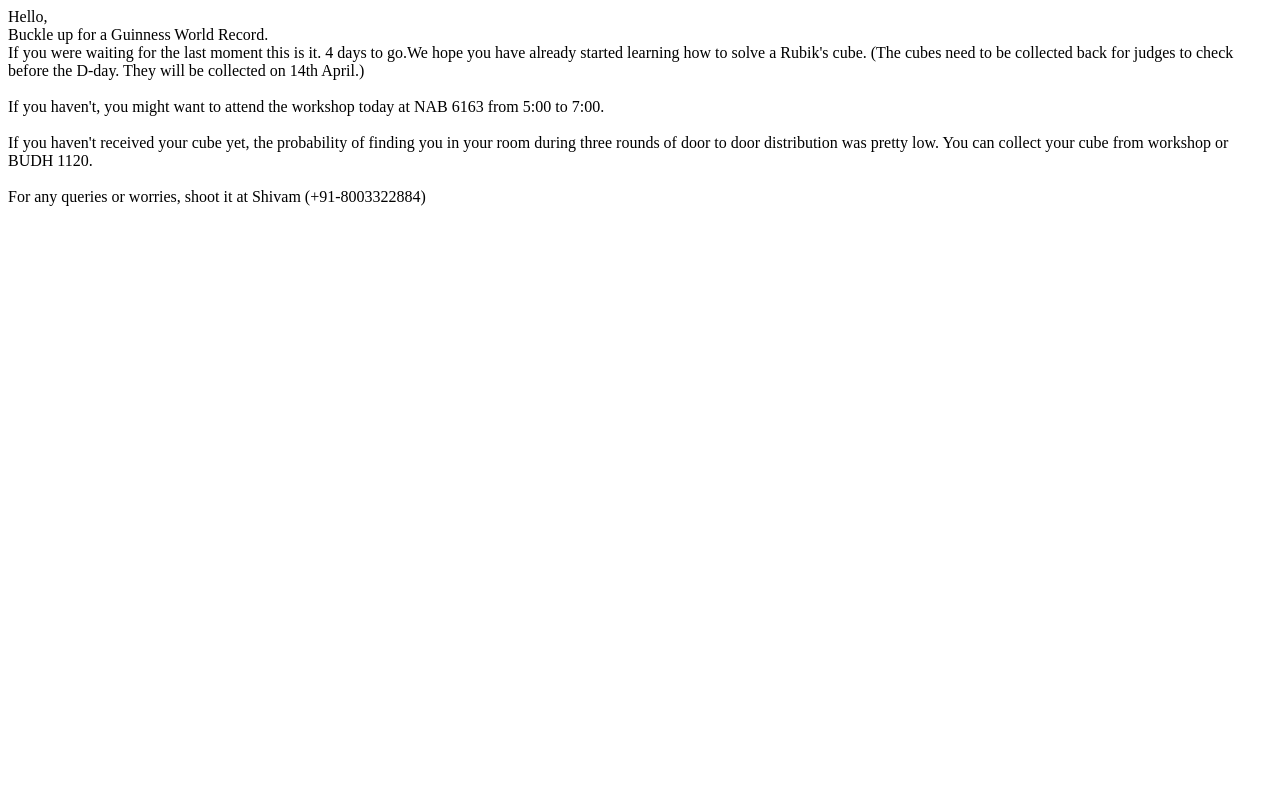
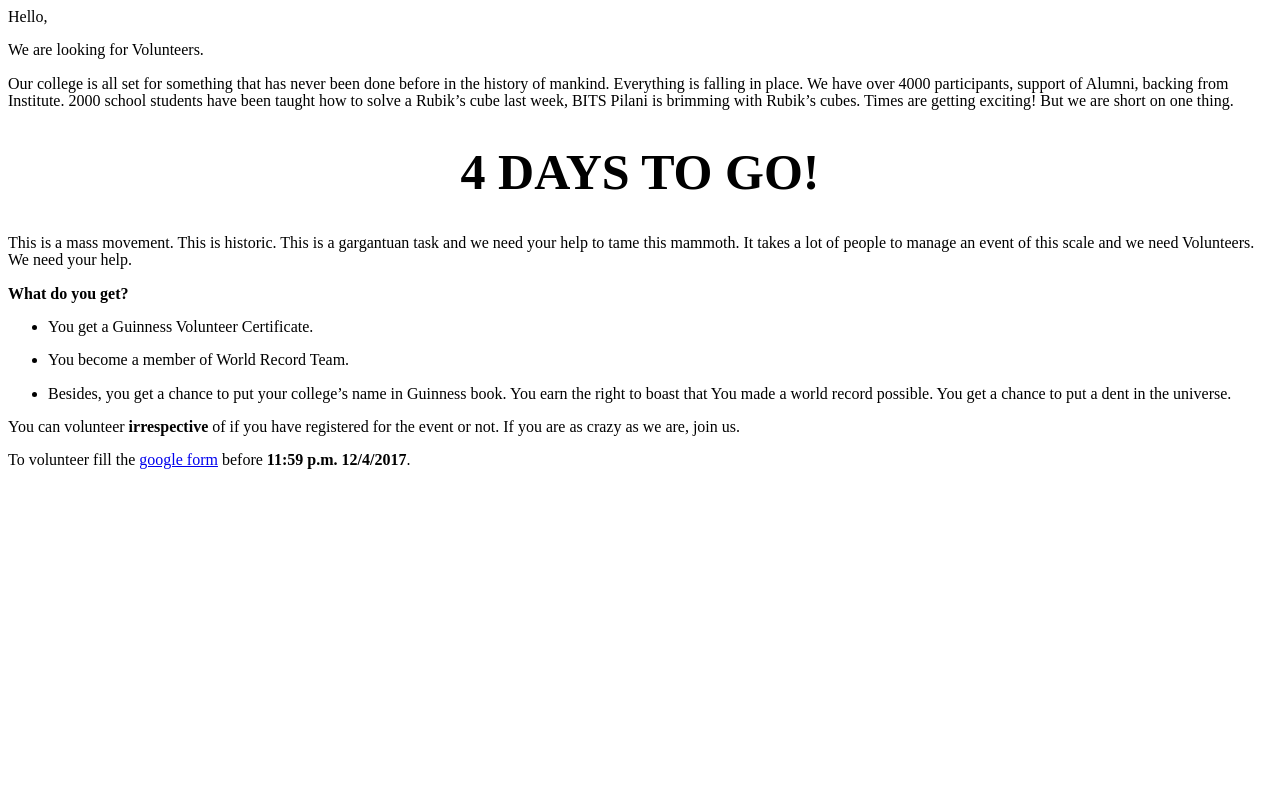
Before and after one commit to aakash2007/Rubiks, a Django app: template Registrations/templates/mail.html in a window 1280 px wide. Run offline with Django 3.2, Linux system fonts and the light colour scheme; the template is opened without the code that fills it, so the values that code supplies are empty.

Commit message:
volunterr

```diff
--- a/Registrations/templates/mail.html
+++ b/Registrations/templates/mail.html
@@ -1,9 +1,65 @@
-Hello,<br>
-Buckle up for a Guinness World Record.<br>
-If you were waiting for the last moment this is it. 4 days to go.We hope you have already started learning how to solve a Rubik's cube. (The cubes need to be collected back for judges to check before the D-day. They will be collected on 14th April.)<br>
-<br>
-If you haven't, you might want to attend the workshop today at NAB 6163 from 5:00 to 7:00.<br>
-<br>
-If you haven't received your cube yet, the probability of finding you in your room during three rounds of door to door distribution was pretty low. You can collect your cube from workshop or BUDH 1120.<br>
-<br>
-For any queries or worries, shoot it at Shivam (+91-8003322884)
+<!DOCTYPE HTML PUBLIC "-//W3C//DTD HTML 4.0 Transitional//EN">
+<html>
+<head>
+	<meta http-equiv="content-type" content="text/html; charset=utf-8"/>
+	<title></title>
+	<meta name="generator" content="LibreOffice 5.2.2.2 (Linux)"/>
+	<meta name="author" content="Shivam Maheshwari"/>
+	<meta name="created" content="2017-04-11T21:06:00"/>
+	<meta name="changedby" content="Shivam Maheshwari"/>
+	<meta name="changed" content="2017-04-11T22:02:00"/>
+	<meta name="AppVersion" content="16.0000"/>
+	<meta name="DocSecurity" content="0"/>
+	<meta name="HyperlinksChanged" content="false"/>
+	<meta name="LinksUpToDate" content="false"/>
+	<meta name="ScaleCrop" content="false"/>
+	<meta name="ShareDoc" content="false"/>
+	<style type="text/css">
+		@page { margin: 1.27cm }
+		p { margin-bottom: 0.25cm; direction: ltr; line-height: 120%; text-align: left; orphans: 2; widows: 2 }
+		a:link { so-language: zxx }
+	</style>
+</head>
+<body lang="en-IN" dir="ltr">
+<p style="margin-bottom: 0.28cm; line-height: 108%">Hello,</p>
+<p style="margin-bottom: 0.28cm; line-height: 108%">We are looking
+for Volunteers.</p>
+<p style="margin-bottom: 0.28cm; line-height: 108%">Our college is
+all set for something that has never been done before in the history
+of mankind. Everything is falling in place. We have over 4000
+participants, support of Alumni, backing from Institute. 2000 school
+students have been taught how to solve a Rubik’s cube last week,
+BITS Pilani is brimming with Rubik’s cubes. Times are getting
+exciting! But we are short on one thing.</p>
+<p><h1 style="font-size: 50px; text-align: center;">4 DAYS TO GO!</h1></p>
+<p style="margin-bottom: 0.28cm; line-height: 108%">This is a mass
+movement. This is historic. This is a gargantuan task and we need
+your help to tame this mammoth. It takes a lot of people to manage an
+event of this scale and we need Volunteers. We need your help.
+</p>
+<p style="margin-bottom: 0.28cm; line-height: 108%"><b>What
+do you get?</b></p>
+<ul>
+	<li/>
+<p style="margin-bottom: 0.28cm; line-height: 108%">You get a
+	Guinness Volunteer Certificate.</p>
+	<li/>
+<p style="margin-bottom: 0.28cm; line-height: 108%">You become
+	a member of World Record Team.</p>
+	<li/>
+<p style="margin-bottom: 0.28cm; line-height: 108%">Besides,
+	you get a chance to put your college’s name in Guinness book. You
+	earn the right to boast that You made a world record possible. You
+	get a chance to put a dent in the universe.</p>
+</ul>
+<p style="margin-bottom: 0.28cm; line-height: 108%">You can volunteer
+<b>irrespective</b> of if you have registered for the event or not.
+If you are as crazy as we are, join us.</p>
+<p style="margin-bottom: 0.28cm; line-height: 108%">To volunteer fill
+the <a href="https://goo.gl/forms/aok3ZlwQA81xYJEg1" target="blank">google form</a> before <b>11:59 p.m. 12/4/2017</b>.</p>
+<p style="margin-bottom: 0.28cm; line-height: 108%"><br/>
+<br/>
+
+</p>
+</body>
+</html>
```
